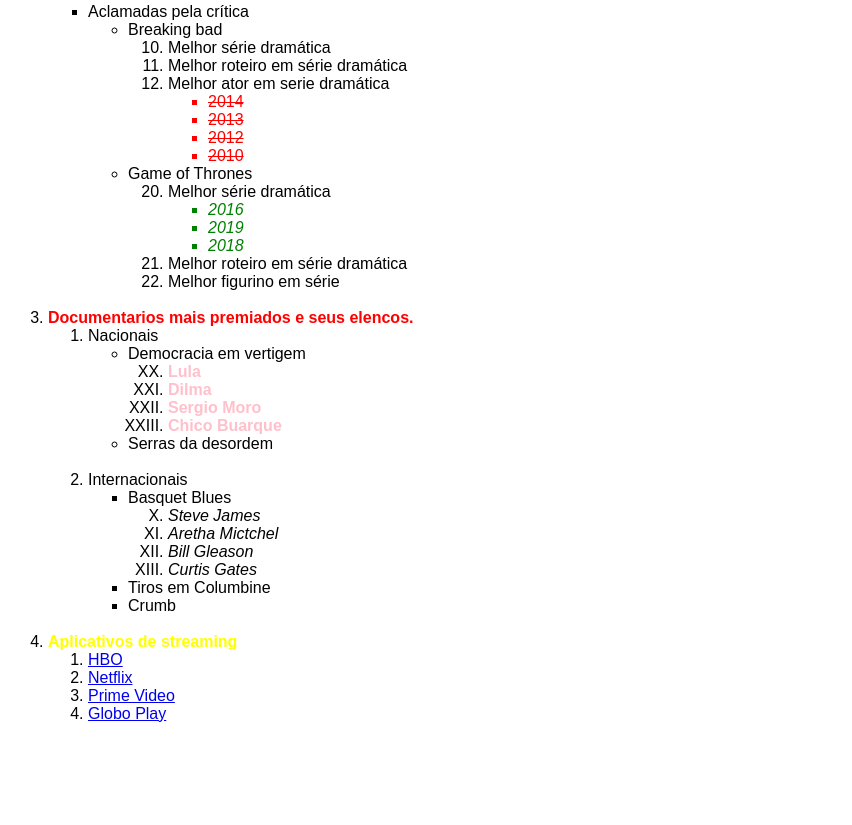
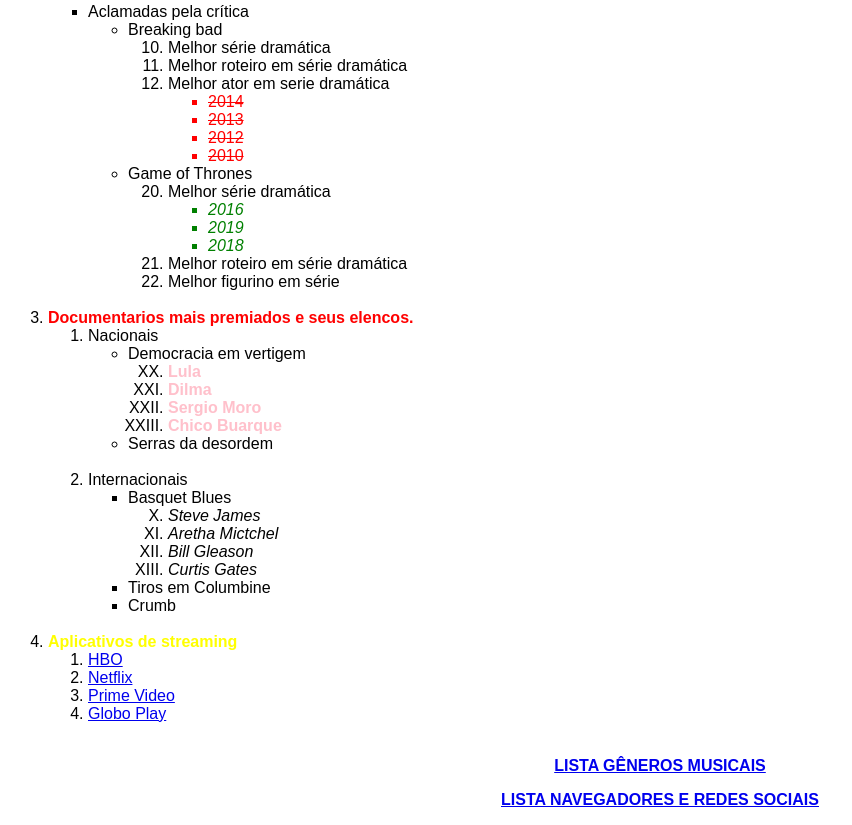
Before and after one commit to cealiano/Aula_02, a plain HTML site: page tema.html in a window 1280 px wide. Shown: the part 743-1568 px from the top of the page, without its empty margins (0-852 px from the left). Before the commit the page ends 1500 px from the top, so only its background shows below. Drawn offline with Linux system fonts and the light colour scheme.

Commit message:
Add files via upload

```diff
--- a/tema.html
+++ b/tema.html
@@ -162,6 +162,15 @@
             </br>
             </li>
 
+
+            <a href="https://cealiano.github.io/Aula_02/">
+                <p align="center"><font face="arial"><b>LISTA GÊNEROS MUSICAIS</b></font></p>
+            </a>
+
+            <a href="https://cealiano.github.io/Aula_02/navegadores.html">
+                <p align="center"><b>LISTA NAVEGADORES E REDES SOCIAIS</b></p>
+
+
         </font></ol>
     </body>
 </html>
```
Also changed, not shown: index.html (+9 -0 lines), navegadores.html (+6 -2 lines).
